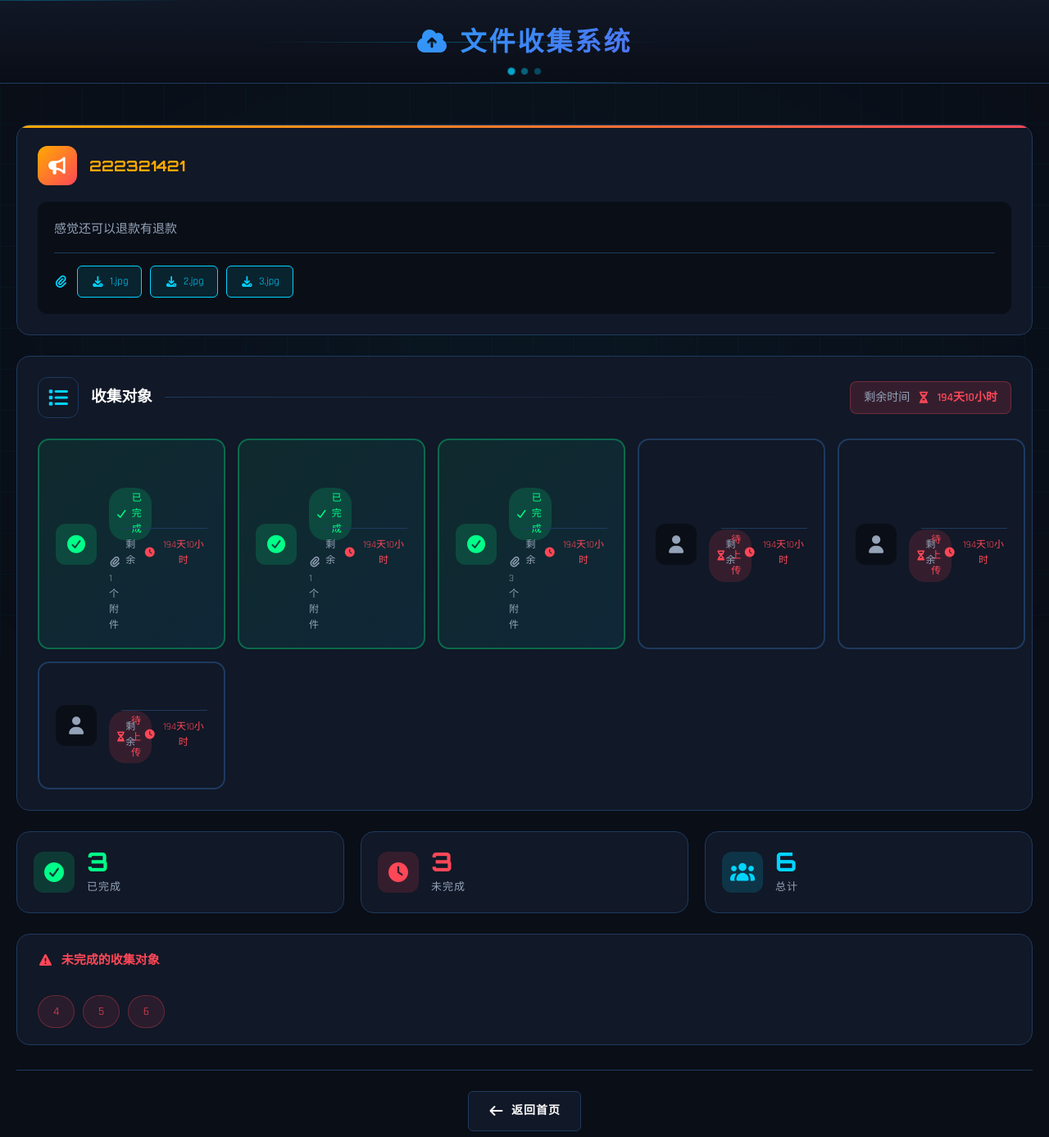
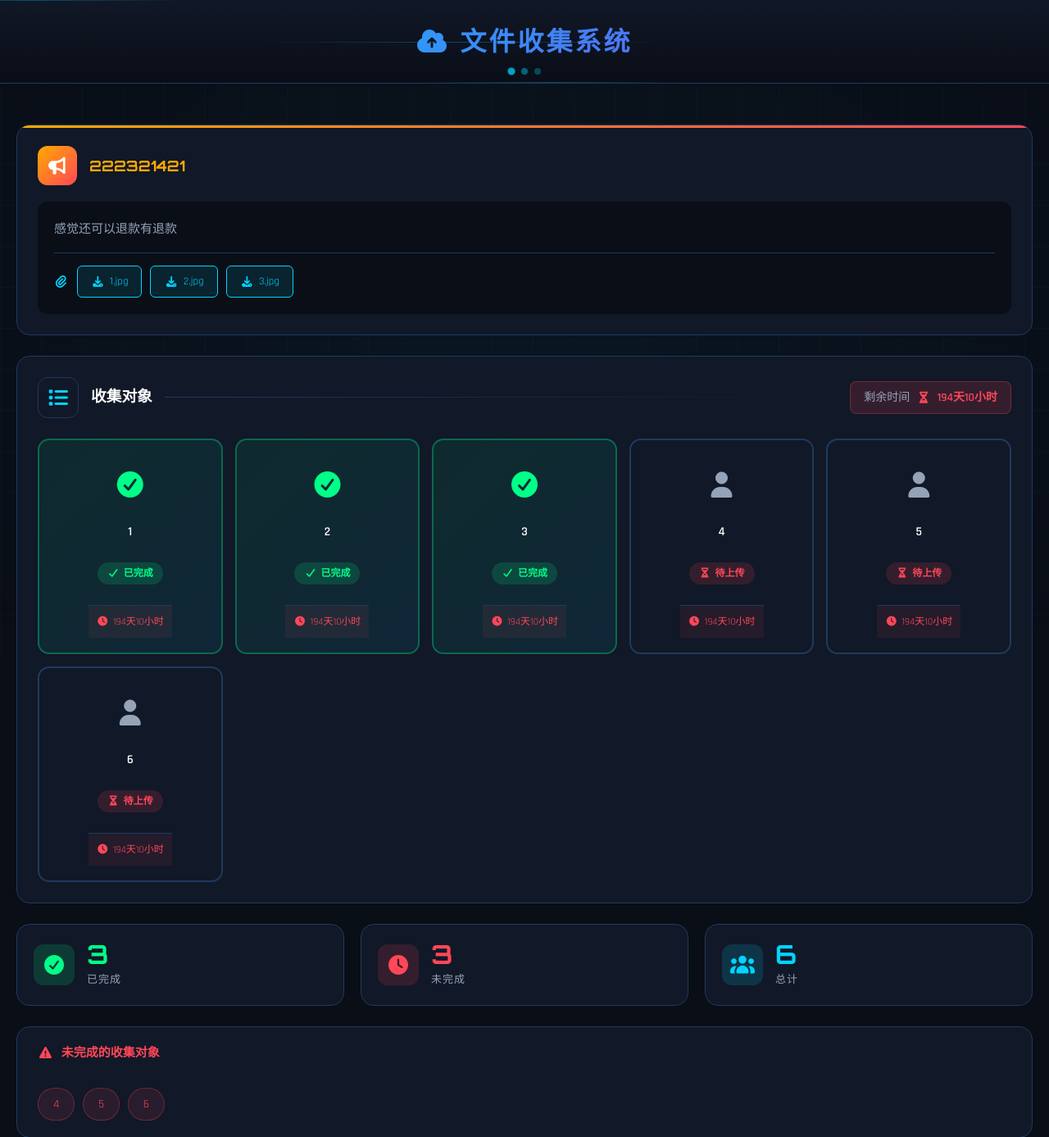
Before and after one commit to guifengxiaoyan/file-collection, a Flask app: page /theme/1 in a window 1280 px wide. Shown: the top 1387 px of the page at 82% size. Run offline with Flask 3, Linux system fonts and the light colour scheme; data comes from the database, SQL or seed files in the repository.

Commit message:
fix: 重新布局收集对象列表框样式

```diff
--- a/app/templates/theme_detail.html
+++ b/app/templates/theme_detail.html
@@ -46,22 +46,19 @@
             {% for obj in objects %}
             <a href="{{ url_for('upload_page', object_id=obj.id) }}"
                class="object-item {% if obj.is_completed %}completed{% endif %}">
-                <div class="object-avatar">
+                <div class="object-top">
                     <i class="fas {% if obj.is_completed %}fa-check-circle{% else %}fa-user{% endif %}"></i>
                 </div>
-                <div class="object-info">
-                    <span class="object-name">{{ obj.name }}</span>
+                <div class="object-name">{{ obj.name }}</div>
+                <div class="object-status">
                     {% if obj.is_completed %}
-                    <span class="object-status completed"><i class="fas fa-check"></i> 已完成</span>
-                    <span class="object-attachments"><i class="fas fa-paperclip"></i> {{ obj.attachments|length }}个附件</span>
+                    <span class="status-completed"><i class="fas fa-check"></i> 已完成</span>
                     {% else %}
-                    <span class="object-status pending"><i class="fas fa-hourglass-half"></i> 待上传</span>
+                    <span class="status-pending"><i class="fas fa-hourglass-half"></i> 待上传</span>
                     {% endif %}
                 </div>
-                <div class="object-deadline">
-                    <span>剩余</span>
-                    <i class="fas fa-clock"></i>
-                    <span>{{ theme.deadline|time_remaining }}</span>
+                <div class="object-footer">
+                    <span><i class="fas fa-clock"></i> {{ theme.deadline|time_remaining }}</span>
                 </div>
             </a>
             {% endfor %}
--- a/static/css/style.css
+++ b/static/css/style.css
@@ -1912,54 +1912,87 @@ main {
 
 .object-item {
     background: var(--bg-dark);
-    padding: 20px;
     border-radius: 12px;
     text-align: center;
     border: 1px solid var(--border-color);
     transition: all 0.3s ease;
+    display: flex;
+    flex-direction: column;
+    overflow: hidden;
 }
 
 .object-item:hover {
     border-color: var(--primary);
+    transform: translateY(-3px);
 }
 
 .object-item.completed {
-    background: linear-gradient(135deg, rgba(0, 255, 136, 0.1) 0%, rgba(0, 212, 255, 0.1) 100%);
     border-color: var(--success);
 }
 
+.object-item .object-top {
+    padding: 20px 15px 10px;
+}
+
+.object-item .object-top i {
+    font-size: 32px;
+    color: var(--text-secondary);
+}
+
+.object-item.completed .object-top i {
+    color: var(--success);
+}
+
 .object-item .object-name {
+    padding: 0 10px;
     font-weight: 600;
-    margin-bottom: 10px;
     font-size: 15px;
+    color: var(--text-primary);
+    word-break: break-word;
 }
 
 .object-item .object-status {
-    margin-bottom: 12px;
-}
-
-.object-status .status {
+    padding: 10px;
+}
+
+.object-item .object-status span {
+    display: inline-flex;
+    align-items: center;
+    gap: 5px;
     font-size: 12px;
-    padding: 5px 12px;
+    padding: 4px 12px;
     border-radius: 20px;
     font-weight: 600;
 }
 
-.object-status .status.completed {
-    background: rgba(0, 255, 136, 0.2);
+.object-item .object-status .status-completed {
+    background: rgba(0, 255, 136, 0.15);
     color: var(--success);
 }
 
-.object-status .status.pending {
-    background: rgba(255, 71, 87, 0.2);
+.object-item .object-status .status-pending {
+    background: rgba(255, 71, 87, 0.15);
     color: var(--danger);
 }
 
-.object-status .attachment-count {
-    display: block;
+.object-item .object-footer {
+    padding: 10px;
+    margin-top: auto;
+    border-top: 1px solid var(--border-color);
+    background: rgba(255, 71, 87, 0.08);
+}
+
+.object-item .object-footer span {
+    display: flex;
+    align-items: center;
+    justify-content: center;
+    gap: 5px;
     font-size: 12px;
-    color: var(--text-secondary);
-    margin-top: 6px;
+    color: var(--danger);
+}
+
+.object-item .object-footer i {
+    color: var(--danger);
 }
 
 .object-actions {
@@ -2964,23 +2997,6 @@ footer {
     font-weight: 400;
 }
 
-.objects-section .objects-grid .object-item .object-deadline {
-    display: flex;
-    align-items: center;
-    justify-content: center;
-    gap: 5px;
-    margin-top: 10px;
-    padding-top: 10px;
-    border-top: 1px solid var(--border-color);
-    color: var(--danger);
-    font-size: 12px;
-}
-
-.objects-section .objects-grid .object-item .object-deadline span:first-child {
-    color: var(--text-secondary);
-    font-weight: 400;
-}
-
 .theme-announcement-card .announcement-body {
     background: var(--bg-dark);
     border-radius: 12px;
```
